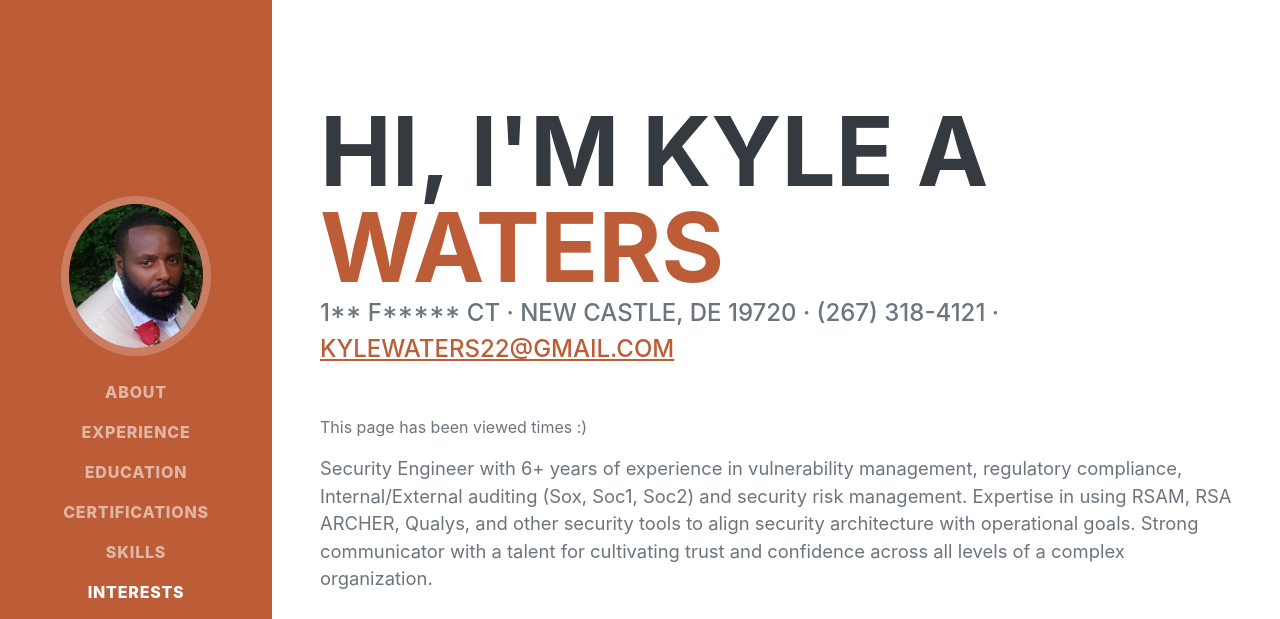
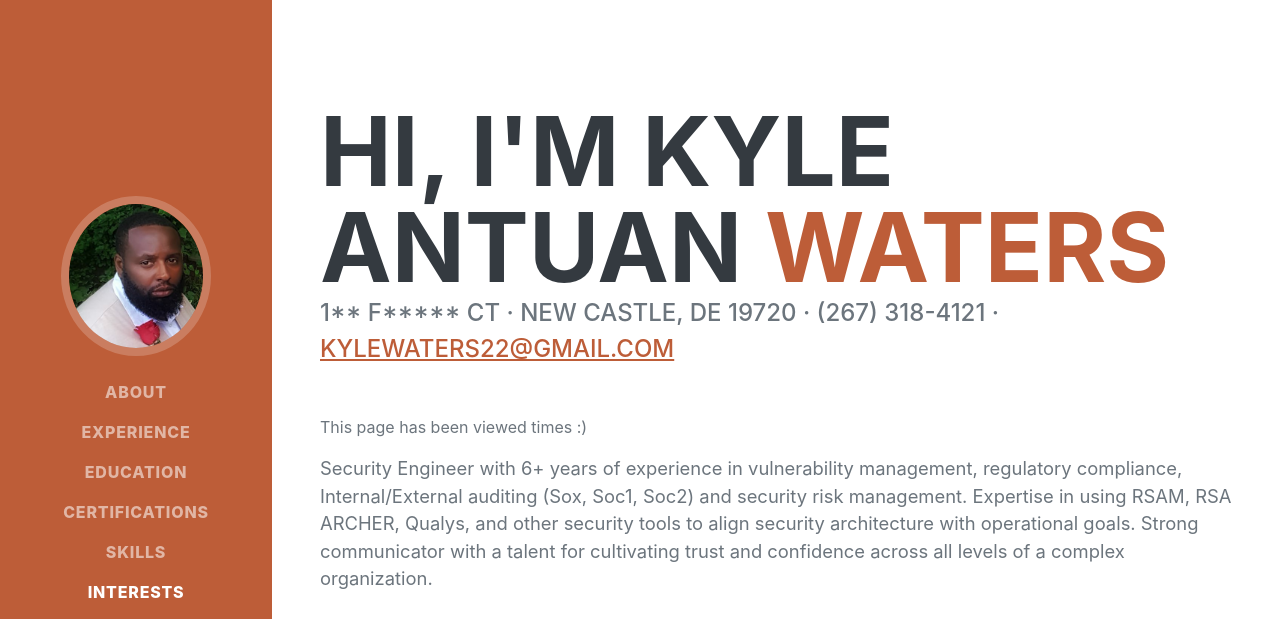
Before and after one commit to Kylewaters22/Kyle-Resume-Challenge, a plain HTML site: page frontend/index.html in a window 1280 px wide. Shown: the top 619 px of the page. Drawn offline with nearby package versions, Linux system fonts and the light colour scheme; a web font is replaced by a local one.

Commit message:
updated HTML

```diff
--- a/frontend/index.html
+++ b/frontend/index.html
@@ -41,7 +41,7 @@
             <section class="resume-section" id="about">
                 <div class="resume-section-content">
                     <h1 class="mb-0">
-                        Hi, I'm Kyle A
+                        Hi, I'm Kyle Antuan
                         <span class="text-primary">Waters</span>
                     </h1>
                     <div class="subheading mb-5">
```
